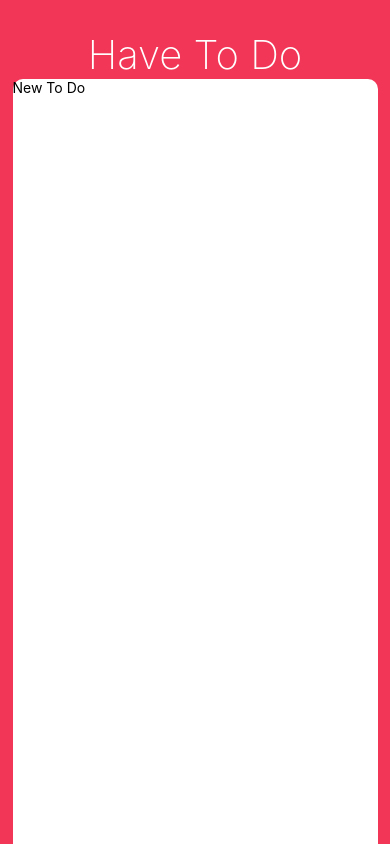
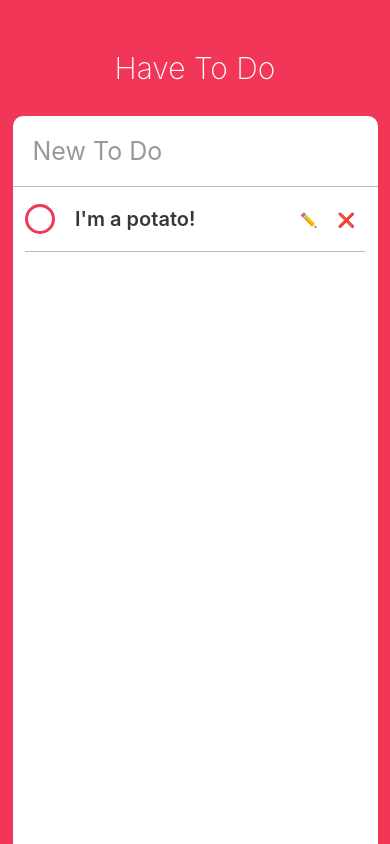
Before and after one commit to Homegirl7417/Have-To-Do, a React Native app: screen / in a window 390 px wide. Built offline with nearby package versions, Linux system fonts and the light colour scheme.

Commit message:
Add ToDo, ToDo Styles

```diff
--- a/App.js
+++ b/App.js
@@ -1,35 +1,67 @@
 import React from 'react';
-import { StyleSheet, Text, View, StatusBar, TextInput, Dimensions, Platform } from 'react-native';
+import {
+  StyleSheet,
+  ScrollView,
+  Text,
+  View,
+  StatusBar,
+  TextInput,
+  Dimensions,
+  Platform
+} from 'react-native';
+import ToDo from './ToDo';
 
 const { width, height } = Dimensions.get("window");
 
-export default function App() {
+export default class App extends React.Component{
+  stat = {
+    newToDo: ""
+  }
+  render() {
+    const { newToDo } = this;
     return (
       <View style={styles.container}>
         <StatusBar barStyle="light-content"/>
         <Text style={styles.title}>Have To Do</Text>
         <View style={styles.card}>
-        <TextInput style={styles.input} placeholder="New To Do"/>
+          <TextInput
+            style={styles.input}
+            placeholder="New To Do"
+            value={newToDo}
+            onChangeText={this._controlNewToDo}
+            placeholderTextColor={"#999"}
+            returnKeyType={"done"}
+            autoCorrect={false}
+          />
+          <ScrollView contentContainerStyle={styles.toDos}>
+            <ToDo text={"I'm a potato!"}/>
+          </ScrollView>
         </View>
       </View>
     );
+  }
+  _controlNewToDo = text => {
+    this.setState({
+      newToDo: text
+    })
+  }
 }
 
 const styles = StyleSheet.create({
   container: {
     flex: 1,
-    backgroundColor: '#f23657',
-    alignItems: 'center',
+    backgroundColor: "#F23657",
+    alignItems: "center"
   },
   title: {
-    fontSize: 40,
-    color: "#fff",
+    color: "white",
+    fontSize: 30,
     marginTop: 50,
     fontWeight: "200",
-    marginTop: 30,
+    marginBottom: 30
   },
   card: {
-    backgroundColor: "#fff",
+    backgroundColor: "white",
     flex: 1,
     width: width - 25,
     borderTopLeftRadius: 10,
@@ -42,12 +74,21 @@ const styles = StyleSheet.create({
         shadowRadius: 5,
         shadowOffset: {
           height: -1,
-          width: 0,
-        },
+          width: 0
+        }
       },
       android: {
-        elevation: 3,
+        elevation: 3
       }
     })
   },
+  input: {
+    padding: 20,
+    borderBottomColor: "#bbb",
+    borderBottomWidth: 1,
+    fontSize: 25
+  },
+  toDos: {
+    alignItems: "center"
+  }
 });
--- /dev/null
+++ b/ToDo.js
@@ -0,0 +1,160 @@
+import React from 'react';
+import {
+    StyleSheet,
+    ScrollView,
+    Text,
+    View,
+    StatusBar,
+    TextInput,
+    Dimensions,
+    Platform,
+    TouchableOpacity
+} from 'react-native';
+
+const { width, height } = Dimensions.get("window");
+export default class ToDo extends React.Component {
+    state = {
+        isEditing: false,
+        isCompleted: false,
+        toDoValue: "",
+    }
+    render(){
+        const { isCompleted, isEditing, toDoValue } = this.state;
+        const { text } = this.props;
+        return (
+            <View style={styles.container}>
+                <View style={styles.column}>
+                    <TouchableOpacity onPress={this._toggleComplete}>
+                        <View style={[
+                            styles.circle,
+                            isCompleted ? styles.completedCircle: styles.uncompletedCircle
+                        ]}/>
+                    </TouchableOpacity>
+                    {
+                        isEditing ? (
+                            <TextInput
+                                style={[
+                                    styles.input,
+                                    styles.text,
+                                    isCompleted ? styles.completedText: styles.uncompletedText
+                                ]}
+                                value={toDoValue}
+                                multiline={true}
+                                onChangeText={this._controllInput}
+                                returnKeyType={"done"}
+                                onBlur={this._finishEditing} // onBlur : 칸 밖을 클릭하면 함수 실행.
+                            />
+                        ) : (
+                            <Text style={[
+                                styles.text,
+                                isCompleted ? styles.completedText: styles.uncompletedText
+                            ]}>
+                                {text}
+                            </Text>
+                        )
+                    }
+                </View>
+                    {isEditing ? (
+                        <View style={styles.actions}>
+                            <TouchableOpacity onPressOut={this._finishEditing}>
+                                <View style={styles.actionContainer}>
+                                    <Text style={styles.actionText}>✅</Text>
+                                </View>
+                            </TouchableOpacity>
+                        </View>
+                    ) : (
+                        <View style={styles.actions}>
+                            <TouchableOpacity onPressOut={this._startEditing}>
+                                <View style={styles.actionContainer}>
+                                    <Text style={styles.actionText}>✏️</Text>
+                                </View>
+                            </TouchableOpacity>
+                            <TouchableOpacity>
+                                <View style={styles.actionContainer}>
+                                    <Text style={styles.actionText}>❌</Text>
+                                </View>
+                            </TouchableOpacity>
+                        </View>
+                    )}
+            </View>
+        );
+    }
+    _toggleComplete = () => {
+        this.setState(prevState => {
+            return {
+                isCompleted: !prevState.isCompleted
+            }
+        })
+    }
+    _startEditing = () => {
+        // 편집 시작
+        const { text } = this.props;
+        this.setState({
+            isEditing: true,
+            toDoValue: text,
+        });
+    }
+    _finishEditing = () => {
+        this.setState({
+            isEditing: false
+        });
+    }
+    _controllInput = (text) => {
+        this.setState({
+            toDoValue: text,
+        })
+    }
+}
+
+const styles = StyleSheet.create({
+    container: {
+      width: width - 50,
+      borderBottomColor: "#bbb",
+      borderBottomWidth: StyleSheet.hairlineWidth,
+      flexDirection: "row",
+      alignItems: "center",
+      justifyContent: "space-between"
+    },
+    circle: {
+      width: 30,
+      height: 30,
+      borderRadius: 15,
+      borderWidth: 3,
+      marginRight: 20
+    },
+    completedCircle: {
+      borderColor: "#bbb"
+    },
+    uncompletedCircle: {
+      borderColor: "#F23657"
+    },
+    text: {
+      fontWeight: "600",
+      fontSize: 20,
+      marginVertical: 20
+    },
+    completedText: {
+      color: "#bbb",
+      textDecorationLine: "line-through"
+    },
+    uncompletedText: {
+      color: "#353839"
+    },
+    column: {
+      flexDirection: "row",
+      alignItems: "center",
+      width: width / 2
+    },
+    actions: {
+      flexDirection: "row"
+    },
+    actionContainer: {
+      marginVertical: 10,
+      marginHorizontal: 10
+    },
+    input: {
+      width: width / 2,
+      marginVertical: 15,
+      paddingBottom: 5
+    }
+  });
```
Lines whose indentation alone changed are shown as unchanged.
